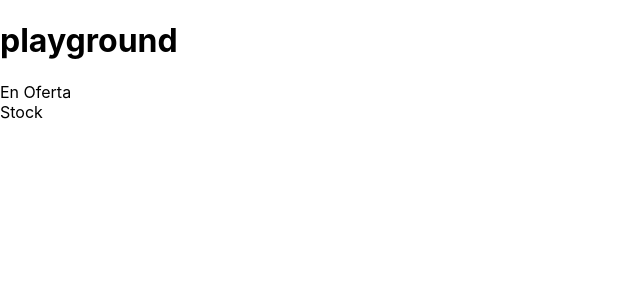
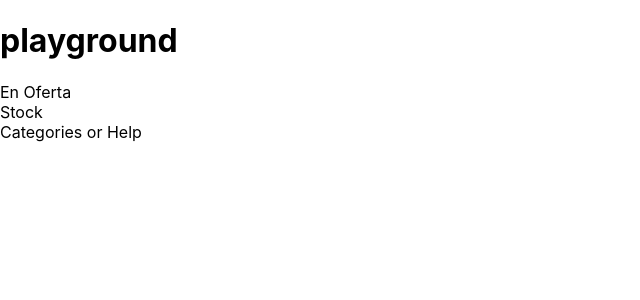
Before and after one commit to YamiTL/el-club-del-hard-FE, a Next.js app: page /playground in a window 1280 px wide. Shown: the top 300 px of the page, without its empty margins (0-640 px from the left). Built offline with nearby package versions, Linux system fonts and the light colour scheme; what typestyle would draw is missing.

Commit message:
added the Main Navigation Bar Button

```diff
--- /dev/null
+++ b/components/MainNavBarButton/MainNavBarButton.styles.ts
@@ -0,0 +1,22 @@
+import {style} from 'typestyle';
+
+const styles = {
+    mainNavBarButton: style({
+        display: "flex",
+        flexDirection: "row",
+        justifyContent: "center",
+        alignItems: "center",
+        padding: "10px",
+        gap: "10px",
+
+        width: "200px",
+        height: "60px",
+
+        background: "#6181BC",
+    }),
+    disabled: style({
+        display: 'none',
+    })
+}
+
+export default styles;
--- /dev/null
+++ b/components/MainNavBarButton/MainNavBarButton.tsx
@@ -0,0 +1,19 @@
+import styles from './MainNavBarButton.styles';
+function LabelStock(props: {
+    text: string;
+    disabled: boolean;
+    style: string;
+    onClick: Function;
+}){
+    let currentStyle = props.style
+    return (
+        <div
+            onClick = { () => props.onClick()}
+            className = {styles.mainNavBarButton}
+        >
+            {props.disabled ? null : props.text}
+        </div>
+    );
+}
+
+export default LabelStock;
--- /dev/null
+++ b/components/MainNavBarButton/index.tsx
@@ -0,0 +1 @@
+export { default } from './MainNavBarButton';
--- a/pages/playground.tsx
+++ b/pages/playground.tsx
@@ -1,11 +1,13 @@
 import { NextPage } from 'next';
 import LabelPromo from '../components/LabelPromo/LabelPromo';
 import LabelStock from '../components/LabelStock/LabelStock';
+import MainNavBarButton from '../components/MainNavBarButton/index';
 const playground: NextPage = () => {
   return (<>
       <h1>playground</h1>
       <LabelPromo text={"En Oferta"} style={"onSale"} disabled={false} />
       <LabelStock text={"Stock"} style={"onStock"} disabled={false} />
+      <MainNavBarButton text={"Categories or Help"} style={"MainNavBarButton"} disabled={false} onClick={Function} />
     </>
   )
 }
```
Also changed, not shown: 2 other files (tests, documents, lock files or other folders).
